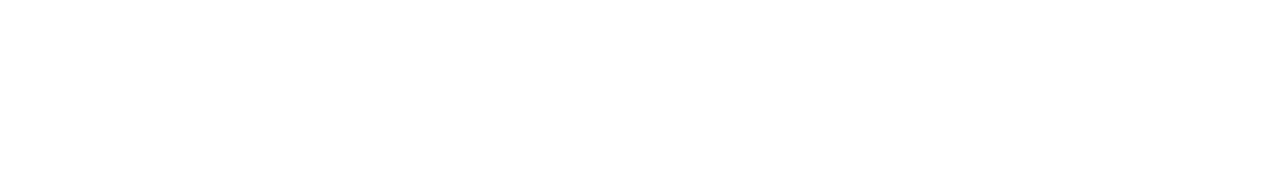
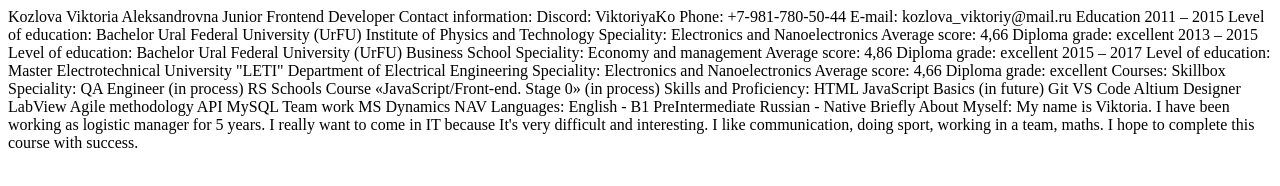
Before and after one commit to ViktoriyaKo/rsschool-cv, a plain HTML site: page index.html in a window 1280 px wide. Drawn offline with Linux system fonts and the light colour scheme.

Commit message:
init: start CV-task-html

```diff
--- a/index.html
+++ b/index.html
@@ -1 +1,69 @@
-<!-- index.html -->
+<!DOCTYPE html>
+<html lang="en">
+<head>
+  <meta charset="UTF-8">
+  <meta http-equiv="X-UA-Compatible" content="IE=edge">
+  <meta name="viewport" content="width=device-width, initial-scale=1.0">
+  <title>cv</title>
+  <link rel="stylesheet" href="style.css">
+  <link rel="icon" href="favicon.ico">
+</head>
+<body>
+Kozlova Viktoria Aleksandrovna
+Junior Frontend Developer
+
+Contact information:
+Discord: ViktoriyaKo
+Phone: +7-981-780-50-44
+E-mail: kozlova_viktoriy@mail.ru
+
+Education
+
+2011 – 2015
+Level of education: Bachelor
+
+Ural Federal University (UrFU) Institute of Physics and Technology
+Speciality: Electronics and Nanoelectronics
+Average score: 4,66
+Diploma grade: excellent
+
+2013 – 2015
+Level of education: Bachelor
+Ural Federal University (UrFU) Business School
+Speciality:  Economy and management
+Average score: 4,86
+Diploma grade: excellent
+
+2015 – 2017
+Level of education: Master
+Electrotechnical University "LETI" Department of Electrical Engineering
+Speciality: Electronics and Nanoelectronics
+Average score: 4,66
+Diploma grade: excellent
+
+Courses:
+ Skillbox
+Speciality: QA Engineer (in process)
+ RS Schools Course «JavaScript/Front-end. Stage 0» (in process)
+
+Skills and Proficiency:
+ HTML
+ JavaScript Basics (in future)
+ Git
+ VS Code
+ Altium Designer
+ LabView
+ Agile methodology
+ API
+ MySQL
+ Team work
+ MS Dynamics NAV
+
+Languages:
+ English - B1 PreIntermediate
+ Russian - Native
+
+Briefly About Myself:
+My name is Viktoria. I have been working as logistic manager for 5 years. I really want to come in IT because It's very difficult and interesting. I like communication, doing sport, working in a team, maths. I hope to complete this course with success.
+</body>
+</html>
--- a/style.css
+++ /dev/null
@@ -1 +0,0 @@
-/* style.css */
```
Also changed, not shown: favicon.ico (added).
